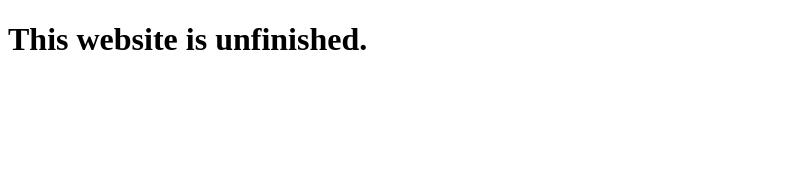
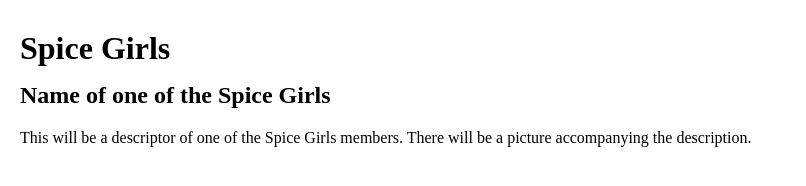
Before and after one commit to TonyMolins/Spice-Girls, a plain HTML site: page start.html in a window 1280 px wide. Shown: the whole page, without its empty margins (0-806 px from the left). Drawn offline with Linux system fonts and the light colour scheme.

Commit message:
Moar CSS Stuff

```diff
--- a/main.css
+++ b/main.css
@@ -0,0 +1,36 @@
+        html,
+        body,
+        h1,
+        h2,
+        h3,
+        p,
+        ol,
+        ul,
+        li,
+        a {
+            padding: 0;
+            border: 0;
+            margin: 0;
+        }
+
+        body {
+            padding: 20px 20px 20px 20px;
+        }
+
+        h1 {
+            margin: 10px 0 15px 0;
+        }
+
+        h2 {
+            margin: 10px 0 20px 0;
+        }
+
+        h3 {
+            margin: 10px 0 10px 0;
+            border-bottom: 1px solid #CCCCCC;
+            padding-bottom: 3px;
+        }
+        p {
+            font-size: 16px
+            line-height: .75em
+        }
--- a/start.html
+++ b/start.html
@@ -3,10 +3,13 @@
 
 <head>
     <title>Spice Girls</title>
+    <link type="text/css" rel="stylesheet" href="main.css">
 </head>
 
 <body>
-    <h1>This website is unfinished.</h1>
+    <h1>Spice Girls</h1>
+    <h2>Name of one of the Spice Girls</h2>
+    <p>This will be a descriptor of one of the Spice Girls members. There will be a picture accompanying the description.</p>
 </body>
 
 </html>
```
